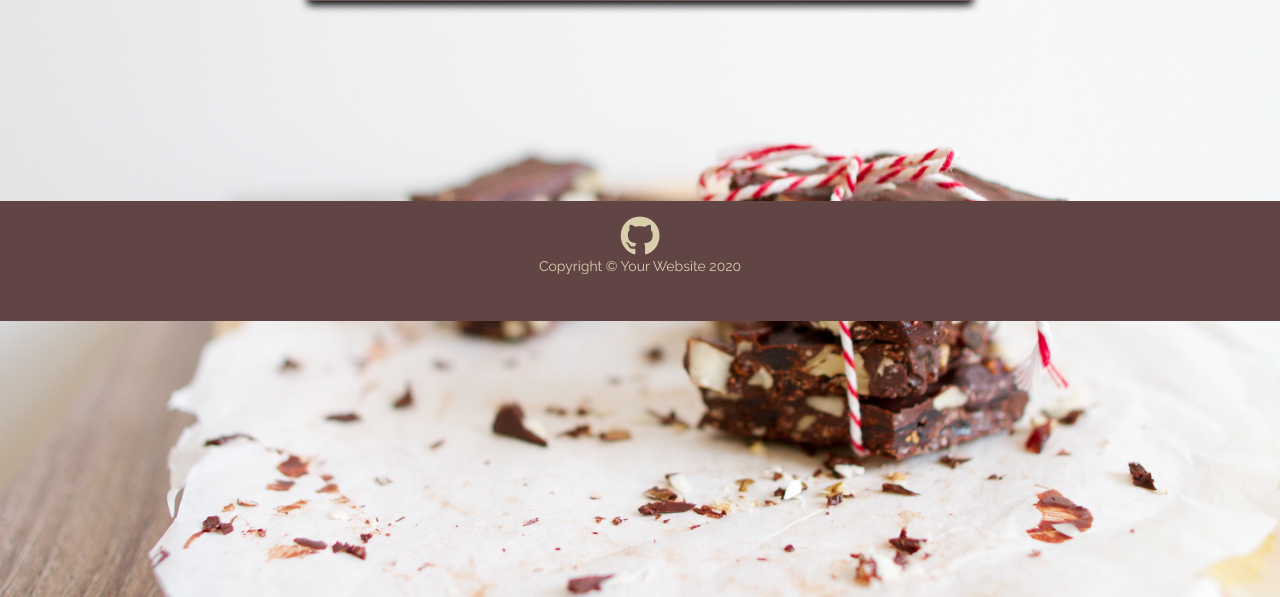
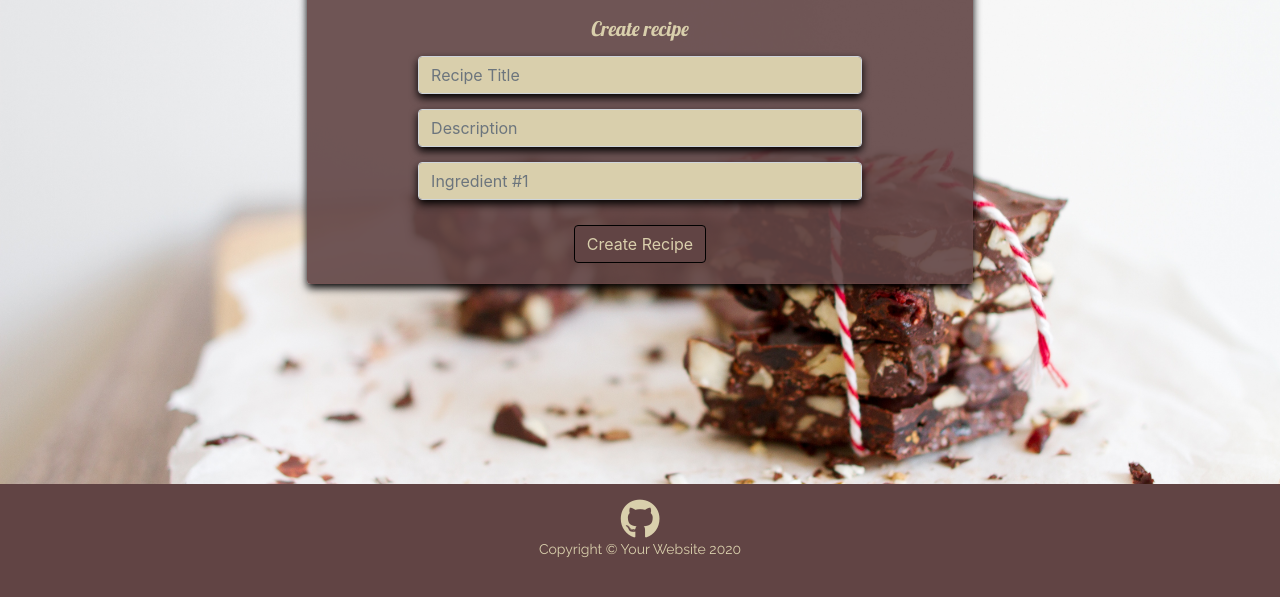
Before and after one commit to PodgeCollins/EatYourFeelings_MS3, a Flask app: page /profile/1 in a window 1280 px wide. Shown: the part 203-800 px from the top of the page. Run offline with Flask 2, Linux system fonts and the light colour scheme; the visitor is signed in with stand-in values (Sample User, id 1); data that the repository does not hold is empty; some libraries are stand-ins or nearby versions.

Commit message:
Add create recipe boiler plate to profile.html

```diff
--- a/run.py
+++ b/run.py
@@ -126,6 +126,9 @@
     return redirect(url_for("login"))
 
 
+@app.route("/create_recipe")
+def create_recipe():
+    return render_template("createrecipe.html")
 if __name__ == "__main__":
     app.run(
             host=os.environ.get("IP", "0.0.0.0"),
--- a/static/css/styles.css
+++ b/static/css/styles.css
@@ -86,7 +86,7 @@
 .rottenteeth{
     border-radius: .25rem;
     box-shadow: 0 4px 8px 0 rgba(0, 0, 0, 1);
-    align-items: center;
+    margin-left: 200px;
 }
 
 .container-fluid {
@@ -99,6 +99,7 @@
 }
 
 .row {
+    align-items: center;
     display: -ms-flexbox;
     display: flex;
     -ms-flex-wrap: wrap;
@@ -332,7 +333,7 @@
 
 .center-form {
     padding-top: 10px;
-    margin: 0 auto;
+    margin: auto;
     max-width: 70%;
 }
 
--- a/templates/index.html
+++ b/templates/index.html
@@ -6,7 +6,7 @@
     <div class="container-fluid">
       <div class="row text-center">
 
-        <div class="col">
+        <div class="col-12 align-self-start">
             <p>
               This Page is dedicated to the Gluttonous.<br>
               The Greedy. The Chocolate Swines.<br>
@@ -18,7 +18,7 @@
               Eat Your Feelings at Your Own Risk! <br>
             </p>
         </div>
-        <div class="col">
+        <div class="col-6">
             <img class="rottenteeth" src="/static/img/teeth.png" alt="">
           </div>
         </div>
--- a/templates/profile.html
+++ b/templates/profile.html
@@ -3,6 +3,27 @@
 <section class="details-container">
             <div class="center-form responsive">
                 <h3> {{ chef.firstName }}'s Profile</h3>
+                <h5>Create recipe</h5>
+                    <div class="row>
+                        <form method="POST" action="{{ url_for('login') }}">
+                    <div class="padding">
+                        <input type="text" name="recipe" id="recipe" class="form-control" placeholder="Recipe Title" required />
+                    </div>
+                    <div class="padding">
+                        <input type="text" name="description" id="description" class="form-control" placeholder="Description" required />
+                    </div>
+                    <div class="padding">
+                            <input type="text" name="ingredient" id="ingredient" class="form-control" placeholder="Ingredient #1" required />
+                    </div>
+                    <div class="form-row text-center">
+                        <div class="col">
+                            <button type="submit" class="btn btn-success" data-toggle="modal"
+                                data-target="submitButton">Create Recipe</button>
+                        </div>
+                    </div>
+                </form>
+            </div>
+                    </div>
             </div>
         </div>
     </div>
```
Also changed, not shown: templates/create_recipe.html (added, +21 -0 lines).
